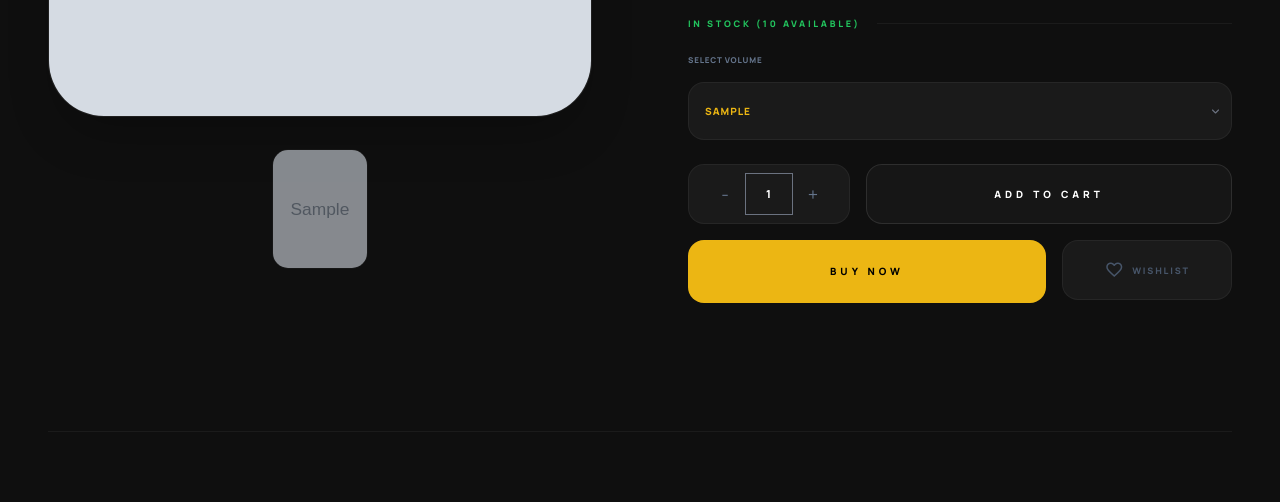
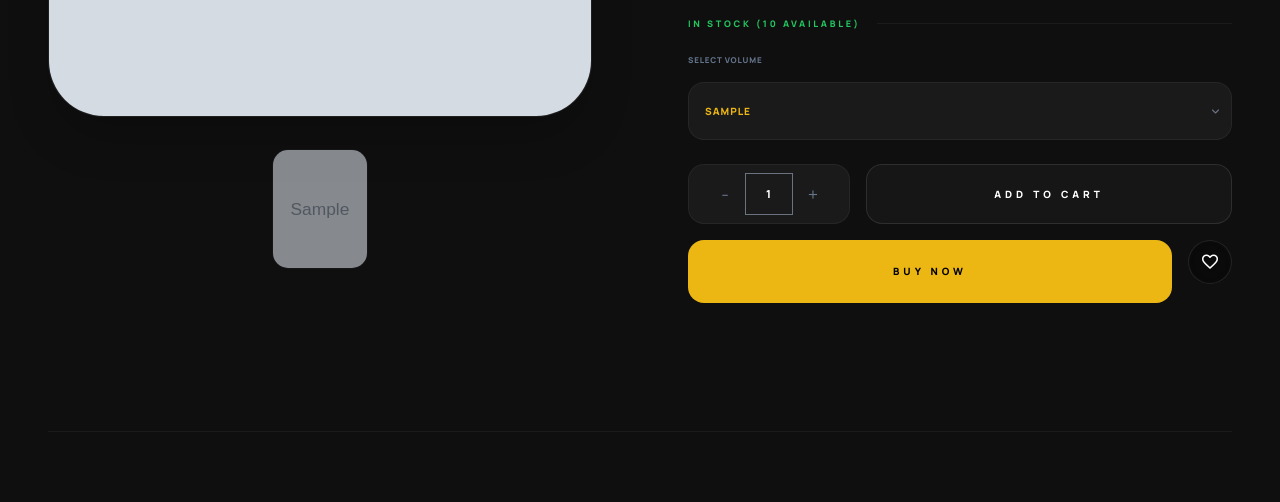
Before and after one commit to amarrajpv26-design/sentora, a Django app: page /shop/product/1/ in a window 1280 px wide. Shown: the part 852-1354 px from the top of the page. Run offline with Django 5.2, Linux system fonts and the light colour scheme; tables that the repository leaves empty hold one stand-in row (values such as "Sample post"); grey boxes marked "Sample" are stand-in pictures; some libraries are stand-ins or nearby versions.

Commit message:
feat(wishlist): implement persistent state logic, fix UI alignment, and display variant details

```diff
--- a/cart/templates/cart/partials/wishlist_button.html
+++ b/cart/templates/cart/partials/wishlist_button.html
@@ -4,28 +4,35 @@
     hx-post="{% url 'cart:wishlist_toggle' variant.id %}"
     hx-target="#heart-container-detail-{{ product.id }}"
     hx-swap="outerHTML"
-        class="premium-wishlist-btn relative w-[170px] h-[60px] rounded-2xl border transition-all duration-700 overflow-hidden group
-        {% if is_in_wishlist %}border-primary/40 bg-[#222]{% else %}border-white/5 bg-[#1a1a1a]{% endif %}"
+    class="group"
 >
 
-        <div class="relative w-full h-full flex items-center justify-center gap-2">
+    <div class="w-11 h-11 rounded-full flex items-center justify-center
+        backdrop-blur-xl border transition-all duration-500
 
         {% if is_in_wishlist %}
-                <span class="material-symbols-outlined text-primary text-[20px]">
+            bg-primary border-primary
+            shadow-[0_0_20px_rgba(212,175,55,0.35)]
+            hover:scale-110
+        {% else %}
+            bg-black/30 border-white/10
+            hover:border-primary/40
+            hover:bg-black/50
+            hover:scale-110
+        {% endif %}
+    ">
+
+        {% if is_in_wishlist %}
+            <span class="material-symbols-outlined text-black text-[20px]">
                 favorite
             </span>
-                <span class="text-[9px] font-black uppercase tracking-[0.2em] text-primary">
-                    In Vault
-                </span>
         {% else %}
-                <span class="material-symbols-outlined text-slate-600 text-[20px]">
-                    favorite_border
-                </span>
-                <span class="text-[9px] font-black uppercase tracking-[0.2em] text-slate-600">
-                    Wishlist
+            <span class="material-symbols-outlined text-white group-hover:text-primary text-[20px] transition-colors duration-500">
+                favorite
             </span>
         {% endif %}
 
     </div>
+
 </button>
 </div>
--- /dev/null
+++ b/cart/templates/cart/partials/wishlist_button_wrapper.html
@@ -0,0 +1,3 @@
+<div id="heart-container-detail-{{ product.id }}">
+    {% include 'cart/partials/wishlist_button.html' %}
+</div>
--- a/cart/urls.py
+++ b/cart/urls.py
@@ -1,17 +1,29 @@
-# cart/urls.py
 from django.urls import path
 from . import views
 
-app_name = 'cart'
+app_name = "cart"
 
 urlpatterns = [
-    path('', views.cart_detail, name='cart_detail'),
-    path('add/<int:variant_id>/', views.cart_add, name='cart_add'),
-    path('update/<int:variant_id>/', views.cart_update, name='cart_update'),
-    path('cart-count/', views.cart_count_only, name='cart_count_only'),
-    path('remove/<int:variant_id>/', views.cart_remove, name='cart_remove'),
-    path("wishlist/toggle/<int:variant_id>/", views.wishlist_toggle, name="wishlist_toggle"),
+    path("", views.cart_detail, name="cart_detail"),
+    path("add/<int:variant_id>/", views.cart_add, name="cart_add"),
+    path("update/<int:variant_id>/", views.cart_update, name="cart_update"),
+    path("cart-count/", views.cart_count_only, name="cart_count_only"),
+    path("remove/<int:variant_id>/", views.cart_remove, name="cart_remove"),
+    path(
+        "wishlist/toggle/<int:variant_id>/",
+        views.wishlist_toggle,
+        name="wishlist_toggle",
+    ),
     path("wishlist/", views.wishlist_detail, name="wishlist_detail"),
-    path('wishlist/count/', views.wishlist_count_only, name='wishlist_count_only'),
-    path("wishlist/remove/<int:variant_id>/", views.wishlist_remove, name="wishlist_remove"),
+    path("wishlist/count/", views.wishlist_count_only, name="wishlist_count_only"),
+    path(
+        "wishlist/button/<int:variant_id>/",
+        views.wishlist_button_partial,
+        name="wishlist_button_partial",
+    ),
+    path(
+        "wishlist/remove/<int:variant_id>/",
+        views.wishlist_remove,
+        name="wishlist_remove",
+    ),
 ]
--- a/cart/views.py
+++ b/cart/views.py
@@ -176,18 +176,27 @@ def wishlist_toggle(request, variant_id):
     variant = get_object_or_404(ProductVariant, id=variant_id)
     wishlist, _ = Wishlist.objects.get_or_create(user=request.user)
 
-    item = WishlistItem.objects.filter(wishlist=wishlist, variant=variant).first()
+    existing_item = WishlistItem.objects.filter(
+        wishlist=wishlist, variant__product=variant.product
+    ).first()
 
-    if item:
-        item.delete()
+    if existing_item and existing_item.variant == variant:
+
+        existing_item.delete()
         is_in_wishlist = False
+
     else:
+        WishlistItem.objects.filter(
+            wishlist=wishlist, variant__product=variant.product
+        ).delete()
+
         WishlistItem.objects.create(wishlist=wishlist, variant=variant)
+
         is_in_wishlist = True
 
     response = render(
         request,
-        "cart/partials/wishlist_button.html",
+        "cart/partials/wishlist_button_wrapper.html",
         {
             "is_in_wishlist": is_in_wishlist,
             "product": variant.product,
@@ -236,3 +245,25 @@ def wishlist_detail(request):
     return render(
         request, "cart/wishlist_detail.html", {"wishlist_items": wishlist_items}
     )
+
+
+def wishlist_button_partial(request, variant_id):
+    variant = get_object_or_404(ProductVariant, id=variant_id)
+
+    is_in_wishlist = False
+
+    if request.user.is_authenticated:
+        is_in_wishlist = WishlistItem.objects.filter(
+            wishlist__user=request.user,
+            variant=variant
+        ).exists()
+
+    return render(
+        request,
+        "cart/partials/wishlist_button_wrapper.html",
+        {
+            "variant": variant,
+            "product": variant.product,
+            "is_in_wishlist": is_in_wishlist,
+        },
+    )
--- a/shop/templates/shop/product_detail.html
+++ b/shop/templates/shop/product_detail.html
@@ -197,7 +197,7 @@ h1 {
                     Buy Now
                 </button>
 
-                <div id="heart-container-detail-{{ product.id }}">
+<div id="heart-container-detail-{{ product.id }}">
     {% include 'cart/partials/wishlist_button.html' with variant=variants.0 product=product is_in_wishlist=is_in_wishlist %}
 </div>
             </div>
@@ -327,6 +327,15 @@ function updateVariantDetails() {
     const variantId = selectedOption.value;
     document.getElementById('hidden-variant-id').value = variantId;
     document.getElementById('add-to-cart-form').action = `/cart/add/${variantId}/`;
+    // UPDATE WISHLIST BUTTON STATE
+htmx.ajax(
+    'GET',
+    `/cart/wishlist/button/${variantId}/`,
+    {
+        target: `#heart-container-detail-{{ product.id }}`,
+        swap: 'outerHTML'
+    }
+);
     // -------------------------
 
 
@@ -395,6 +404,7 @@ function updateVariantDetails() {
             if(qtyInput) qtyInput.value = 1;
         }
     }
+
 }
 
 // 4. QUANTITY CHANGER
--- a/shop/views.py
+++ b/shop/views.py
@@ -4,7 +4,7 @@ from django.core.paginator import Paginator
 from products.models import Product, Category, Brand
 from django.contrib.auth.decorators import login_required
 from django.contrib import messages
-from cart.models import Wishlist
+from cart.models import Wishlist, WishlistItem
 
 
 @login_required(login_url="user_login")
@@ -47,6 +47,7 @@ def product_list(request):
     products = products.distinct()
 
     sort = request.GET.get("sort", "newest")
+    wishlist_variant_ids = []
 
     sort_options = {
         "price_low": "min_price",
@@ -64,14 +65,14 @@ def product_list(request):
 
     from cart.models import Wishlist
 
-    wishlist_variant_ids = Wishlist.objects.filter(user=request.user).values_list(
-        "items__variant__id", flat=True
-    )
+    wishlist_variant_ids = WishlistItem.objects.filter(
+        wishlist__user=request.user
+    ).values_list('variant_id', flat=True)
 
     wishlist_product_ids = Product.objects.filter(
         variants__id__in=wishlist_variant_ids
     ).values_list("id", flat=True)
-
+    wishlist_variant_ids = set(wishlist_variant_ids)
     context = {
         "products": page_obj,
         "categories": Category.objects.filter(is_active=True),
--- a/users/templates/users/index.html
+++ b/users/templates/users/index.html
@@ -478,5 +478,6 @@ setTimeout(() => {
             console.log("HTMX action complete");
         });
     </script>
+
 </body>
 </html>
```
Also changed, not shown: cart/cart.py (+22 -51 lines), shop/templates/shop/product_list.html (+16 -0 lines). Lines whose indentation alone changed are shown as unchanged.
